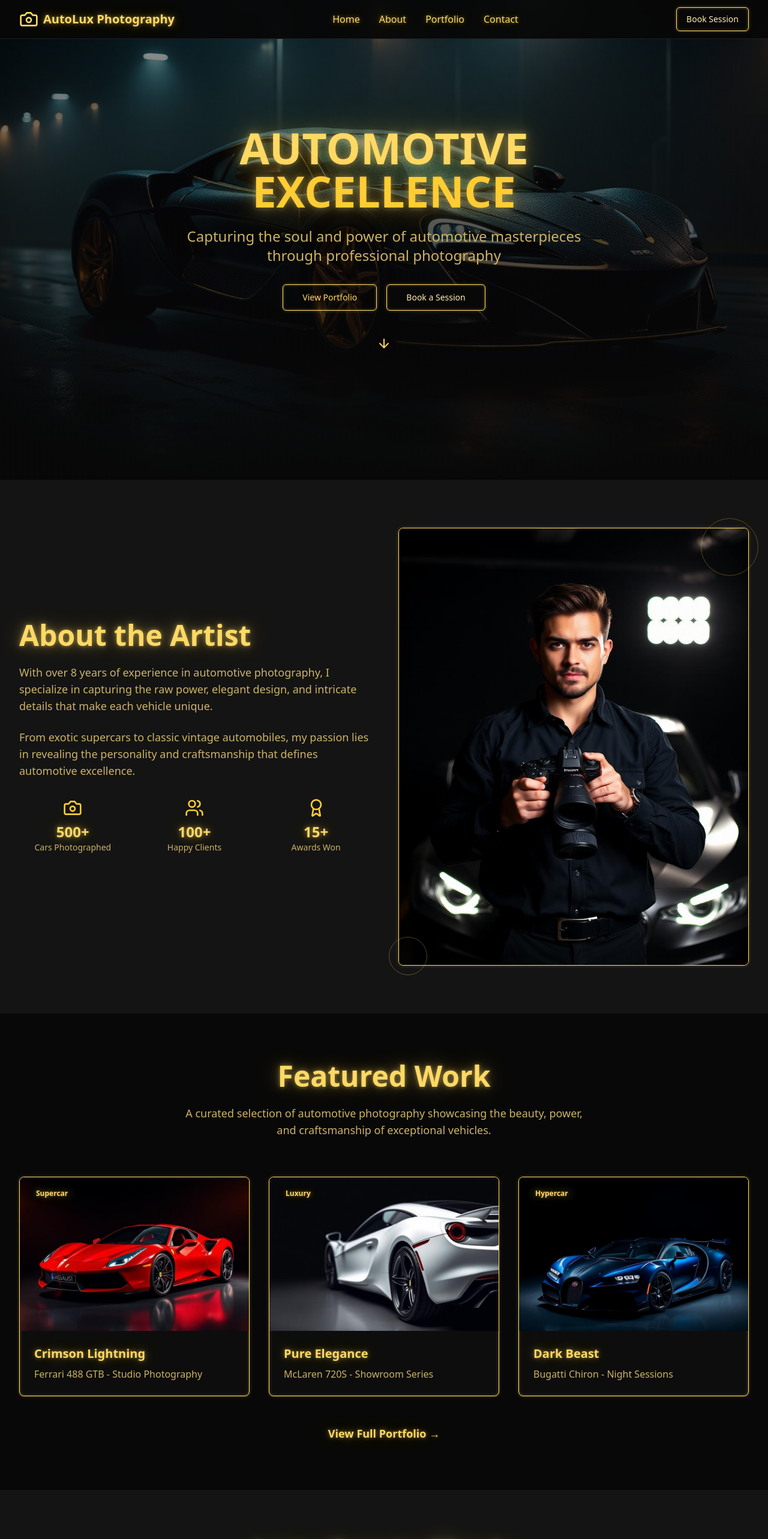
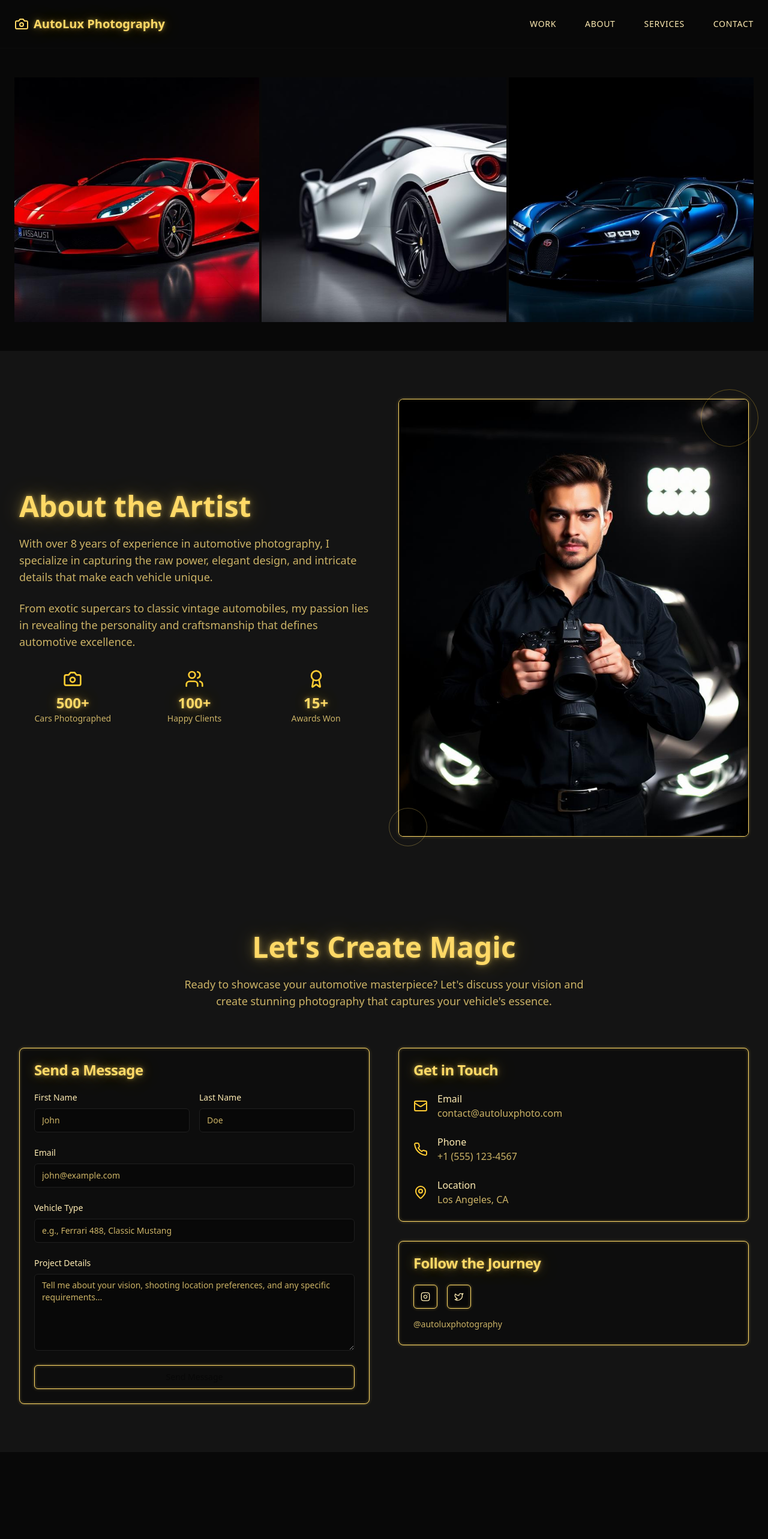
Before and after one commit to Jasontaylor14/bellakshoots, a React (Vite) app: page / in a window 1280 px wide. Shown: the top 2566 px of the page at 60% size. After the commit the page ends 2421 px from the top, so only its background shows below. Built offline with nearby package versions, Linux system fonts and the light colour scheme.

Commit message:
Adapt website layout and colors

```diff
--- a/src/components/Header.tsx
+++ b/src/components/Header.tsx
@@ -1,6 +1,5 @@
 import { useState } from 'react';
 import { Menu, X, Camera } from 'lucide-react';
-import { Button } from '@/components/ui/button';
 
 const Header = () => {
   const [isMenuOpen, setIsMenuOpen] = useState(false);
@@ -8,88 +7,74 @@ const Header = () => {
   const toggleMenu = () => setIsMenuOpen(!isMenuOpen);
 
   return (
-    <header className="fixed top-0 left-0 right-0 z-50 bg-background/95 backdrop-blur-md border-b border-border">
-      <div className="container mx-auto px-4 sm:px-6 lg:px-8">
-        <div className="flex items-center justify-between h-16">
+    <header className="w-full bg-background border-b border-border/20">
+      <div className="container mx-auto px-6">
+        <div className="flex items-center justify-between h-20">
           {/* Logo */}
           <div className="flex items-center space-x-2">
-            <Camera className="h-8 w-8 text-primary" />
+            <Camera className="h-6 w-6 text-primary" />
             <span className="text-xl font-bold neon-text">AutoLux Photography</span>
           </div>
 
           {/* Desktop Navigation */}
-          <nav className="hidden md:flex items-center space-x-8">
-            <a href="#home" className="neon-text hover:text-accent transition-colors">
-              Home
+          <nav className="hidden md:flex items-center space-x-12">
+            <a href="#work" className="text-foreground hover:text-primary transition-colors text-sm uppercase tracking-wider">
+              Work
             </a>
-            <a href="#about" className="neon-text hover:text-accent transition-colors">
+            <a href="#about" className="text-foreground hover:text-primary transition-colors text-sm uppercase tracking-wider">
               About
             </a>
-            <a href="#portfolio" className="neon-text hover:text-accent transition-colors">
-              Portfolio
+            <a href="#services" className="text-foreground hover:text-primary transition-colors text-sm uppercase tracking-wider">
+              Services
             </a>
-            <a href="#contact" className="neon-text hover:text-accent transition-colors">
+            <a href="#contact" className="text-foreground hover:text-primary transition-colors text-sm uppercase tracking-wider">
               Contact
             </a>
           </nav>
 
-          {/* Contact Button */}
-          <div className="hidden md:block">
-            <Button variant="outline" className="neon-border hover-glow">
-              Book Session
-            </Button>
-          </div>
-
           {/* Mobile menu button */}
           <div className="md:hidden">
-            <Button
-              variant="ghost"
-              size="icon"
+            <button
               onClick={toggleMenu}
-              className="text-primary"
+              className="text-foreground"
             >
               {isMenuOpen ? <X className="h-6 w-6" /> : <Menu className="h-6 w-6" />}
-            </Button>
+            </button>
           </div>
         </div>
 
         {/* Mobile Navigation */}
         {isMenuOpen && (
-          <div className="md:hidden border-t border-border">
+          <div className="md:hidden border-t border-border/20">
             <div className="px-2 pt-2 pb-3 space-y-1">
               <a
-                href="#home"
-                className="block px-3 py-2 neon-text hover:text-accent transition-colors"
+                href="#work"
+                className="block px-3 py-2 text-foreground hover:text-primary transition-colors text-sm uppercase tracking-wider"
                 onClick={toggleMenu}
               >
-                Home
+                Work
               </a>
               <a
                 href="#about"
-                className="block px-3 py-2 neon-text hover:text-accent transition-colors"
+                className="block px-3 py-2 text-foreground hover:text-primary transition-colors text-sm uppercase tracking-wider"
                 onClick={toggleMenu}
               >
                 About
               </a>
               <a
-                href="#portfolio"
-                className="block px-3 py-2 neon-text hover:text-accent transition-colors"
+                href="#services"
+                className="block px-3 py-2 text-foreground hover:text-primary transition-colors text-sm uppercase tracking-wider"
                 onClick={toggleMenu}
               >
-                Portfolio
+                Services
               </a>
               <a
                 href="#contact"
-                className="block px-3 py-2 neon-text hover:text-accent transition-colors"
+                className="block px-3 py-2 text-foreground hover:text-primary transition-colors text-sm uppercase tracking-wider"
                 onClick={toggleMenu}
               >
                 Contact
               </a>
-              <div className="px-3 py-2">
-                <Button variant="outline" className="w-full neon-border">
-                  Book Session
-                </Button>
-              </div>
             </div>
           </div>
         )}
--- a/src/components/PortfolioSection.tsx
+++ b/src/components/PortfolioSection.tsx
@@ -30,59 +30,31 @@ const portfolioItems = [
 
 const PortfolioSection = () => {
   return (
-    <section id="portfolio" className="py-20 bg-background">
-      <div className="container mx-auto px-4 sm:px-6 lg:px-8">
-        {/* Header */}
-        <div className="text-center mb-16">
-          <h2 className="text-3xl sm:text-4xl lg:text-5xl font-bold mb-6 neon-text">
-            Featured Work
-          </h2>
-          <p className="text-lg text-muted-foreground max-w-2xl mx-auto">
-            A curated selection of automotive photography showcasing the beauty,
-            power, and craftsmanship of exceptional vehicles.
-          </p>
-        </div>
+    <section id="work" className="py-12 bg-background">
+      <div className="container mx-auto px-6">
+        {/* Portfolio Grid - Amy Shore Style */}
+        <div className="grid md:grid-cols-2 lg:grid-cols-3 gap-1">
+          {portfolioItems.map((item) => (
+            <div key={item.id} className="group relative overflow-hidden aspect-square">
+              <img
+                src={item.image}
+                alt={item.title}
+                className="w-full h-full object-cover transition-transform duration-500 group-hover:scale-105"
+              />
 
-        {/* Portfolio Grid */}
-        <div className="grid md:grid-cols-2 lg:grid-cols-3 gap-8">
-          {portfolioItems.map((item) => (
-            <Card key={item.id} className="group overflow-hidden bg-card neon-border hover-glow">
-              <CardContent className="p-0">
-                <div className="relative overflow-hidden">
-                  <img
-                    src={item.image}
-                    alt={item.title}
-                    className="w-full h-64 object-cover transition-transform duration-300 group-hover:scale-105"
-                  />
-                  <div className="absolute inset-0 bg-gradient-to-t from-background/80 via-transparent to-transparent opacity-0 group-hover:opacity-100 transition-opacity duration-300" />
-
-                  {/* Category Badge */}
-                  <Badge
-                    variant="secondary"
-                    className="absolute top-4 left-4 neon-text bg-background/80"
-                  >
-                    {item.category}
-                  </Badge>
-                </div>
-
-                <div className="p-6">
-                  <h3 className="text-xl font-bold mb-2 neon-text">
+              {/* Overlay with title - appears on hover */}
+              <div className="absolute inset-0 bg-background/80 opacity-0 group-hover:opacity-100 transition-all duration-300 flex items-end justify-center">
+                <div className="text-center p-6 w-full">
+                  <h3 className="text-lg font-medium neon-text mb-1">
                     {item.title}
                   </h3>
-                  <p className="text-muted-foreground">
+                  <p className="text-sm text-muted-foreground">
                     {item.description}
                   </p>
                 </div>
-              </CardContent>
-            </Card>
+              </div>
+            </div>
           ))}
-        </div>
-
-        {/* View More Button */}
-        <div className="text-center mt-12">
-          <button className="neon-text hover:text-accent transition-colors text-lg font-semibold">
-            View Full Portfolio →
-          </button>
         </div>
       </div>
     </section>
--- a/src/pages/Index.tsx
+++ b/src/pages/Index.tsx
@@ -1,16 +1,14 @@
 import Header from '@/components/Header';
-import HeroSection from '@/components/HeroSection';
+import PortfolioSection from '@/components/PortfolioSection';
 import AboutSection from '@/components/AboutSection';
-import PortfolioSection from '@/components/PortfolioSection';
 import ContactSection from '@/components/ContactSection';
 
 const Index = () => {
   return (
     <div className="min-h-screen bg-background">
       <Header />
-      <HeroSection />
+      <PortfolioSection />
       <AboutSection />
-      <PortfolioSection />
       <ContactSection />
     </div>
   );
```
